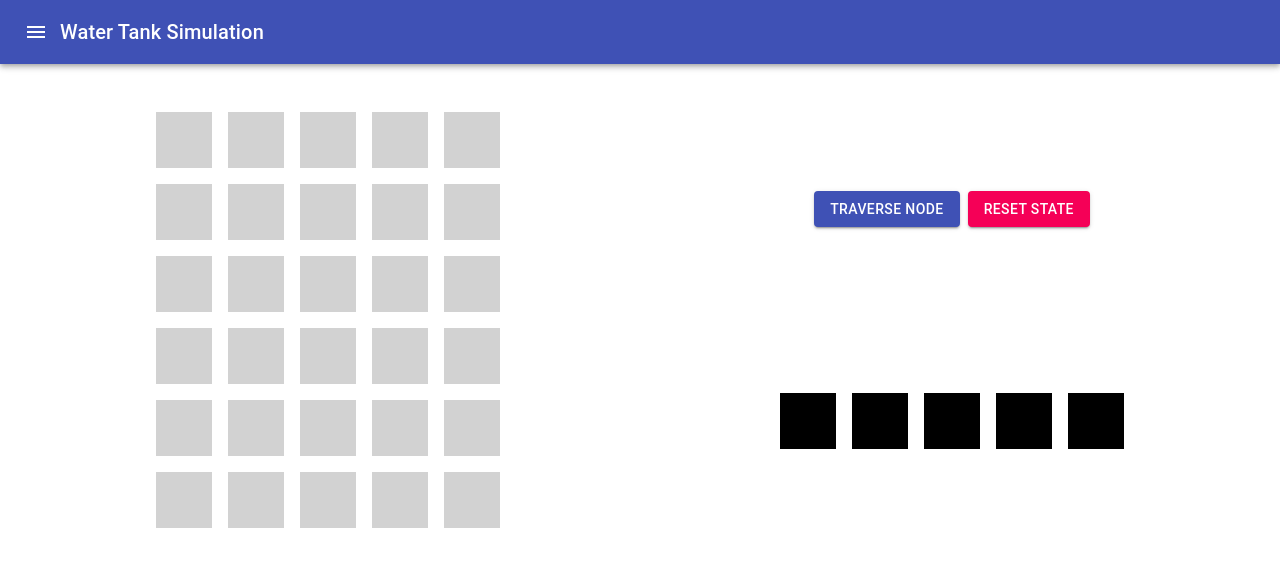
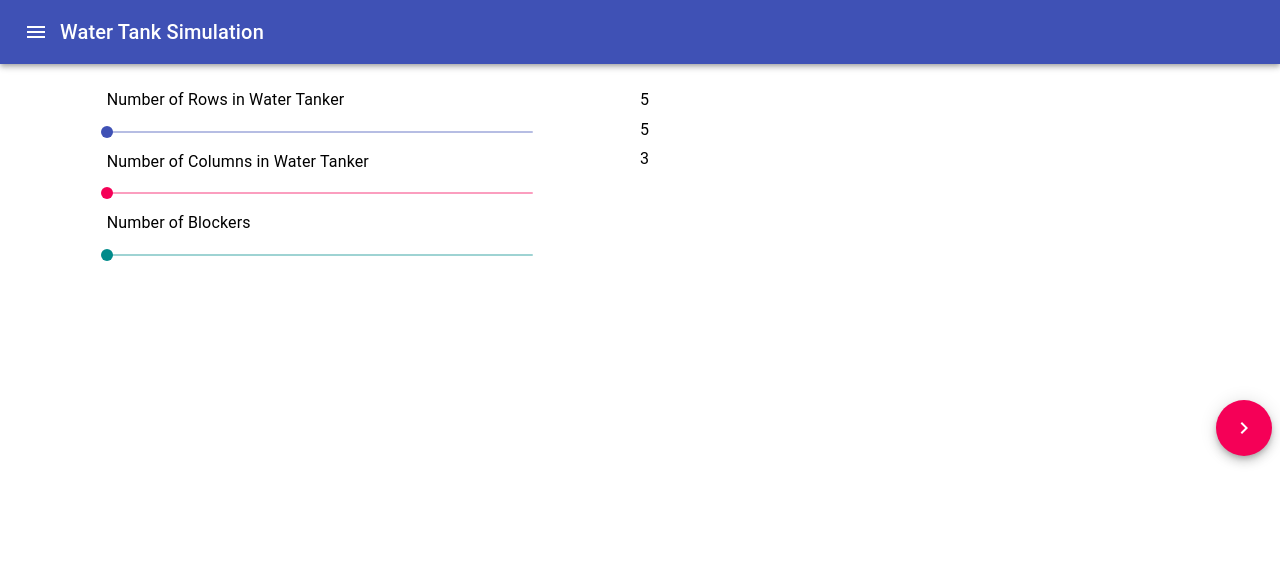
Before and after one commit to gokulsadanandam/water-tanker-simulation, a React (Create React App) app: page / in a window 1280 px wide. Shown: the top 566 px of the page. Built offline with nearby package versions, Linux system fonts and the light colour scheme.

Commit message:
input screen added

```diff
--- a/src/+state/water.tanker.reducer.tsx
+++ b/src/+state/water.tanker.reducer.tsx
@@ -1,19 +1,59 @@
 import { GridArray, WaterTank } from "../data";
 
+export enum Screen {
+  INPUT_SCREEN = 'inputScreen',
+  SIMULATOR_SCREEN = 'simulatorScreen',
+}
+
+export interface WaterTankerInputs {
+  rows: number;
+  columns: number;
+  blocks: number;
+  defaults?: {
+    maxRows?: number;
+    maxColumns?: number;
+    maxBlocks?: number;
+  }
+}
+
 export interface WaterTankerState {
+  screen: Screen;
+  WaterTankerInputs: WaterTankerInputs,
   WaterTank: WaterTank;
 }
 
 export const initialState: WaterTankerState = {
+  screen: Screen.INPUT_SCREEN,
   WaterTank: GridArray,
+  WaterTankerInputs: {
+    rows: 5,
+    columns: 5,
+    blocks: 3,
+    defaults: {
+      maxRows: 20,
+      maxColumns: 20,
+    }
+  }
 };
 
 export function reducer(
   state: WaterTankerState,
   action: { type: string; payload?: any }
 ) {
-  console.log(action,state)
   switch (action.type) {
+    case "waterTankerScreen/updateInput":
+      return {
+        ...state,
+        WaterTankerInputs : {
+          ...state.WaterTankerInputs,
+          [action.payload.key] : action.payload.value
+        }
+      }
+    case "waterTanker/updateScreen":
+      return {
+        ...state,
+        screen: action.payload.screen
+      }
     case "watertanker/dropBlock":
       if (
         !action.payload.isBlocked
--- /dev/null
+++ b/src/App.Header.tsx
@@ -0,0 +1,42 @@
+import { AppBar, Toolbar, IconButton, Typography } from "@material-ui/core";
+import { Menu, ArrowBack } from "@material-ui/icons";
+import { useStoreContext } from "./+state/water.tankerprovider.context";
+import { Screen } from "./+state/water.tanker.reducer";
+
+export default function AppHeader() {
+  const { state, dispatch } = useStoreContext();
+
+  const navigateToHome = () => {
+    dispatch({
+      type: "waterTanker/updateScreen",
+      payload: { screen: Screen.INPUT_SCREEN },
+    });
+  };
+
+  return (
+    <AppBar position="static">
+      <Toolbar>
+        {state.screen === Screen.SIMULATOR_SCREEN ? (
+          <IconButton
+            edge="start"
+            color="inherit"
+            aria-label="back"
+            onClick={navigateToHome}
+          >
+            <ArrowBack />
+          </IconButton>
+        ) : (
+          <IconButton
+            edge="start"
+            color="inherit"
+            aria-label="menu"
+            onClick={navigateToHome}
+          >
+            <Menu />
+          </IconButton>
+        )}
+        <Typography variant="h6">Water Tank Simulation</Typography>
+      </Toolbar>
+    </AppBar>
+  );
+}
--- a/src/App.tsx
+++ b/src/App.tsx
@@ -1,15 +1,9 @@
-import React, {useReducer} from "react";
 import "./App.css";
 import {
   Box,
-  AppBar,
-  Toolbar,
-  IconButton,
   Grid,
-  Typography,
   Button,
 } from "@material-ui/core";
-import { Menu } from "@material-ui/icons";
 import { GridArray, WaterTankItem } from "./data";
 import { DropContainer } from "./Components/Drop.Container";
 import { DraggableGrid } from "./Components/Dragabble.Grid";
@@ -41,7 +35,7 @@ function App() {
       const columns = 5;
 
       let arr = deepCopy(this.initialState);
-      let currentPosition = { positionX: 0, positionY: 2 };
+      let currentPosition = { positionX: 0, positionY: 0 };
       let timer = 1000;
 
       // List to Hold Traversed Valid Nodes
@@ -129,7 +123,7 @@ function App() {
   };
 
   function fillTheTank() {
-    const filledTank = fillTank.fill();
+    fillTank.fill();
   }
 
   function resetTank() {
@@ -146,16 +140,7 @@ function App() {
   }
 
   return (
-    <Box>
-      <AppBar position="static">
-        <Toolbar>
-          <IconButton edge="start" color="inherit" aria-label="menu">
-            <Menu />
-          </IconButton>
-          <Typography variant="h6">Water Tank Simulation</Typography>
-        </Toolbar>
-      </AppBar>
-      <Box display="flex" mt={3} p={2} justifyContent="center">
+    <Box display="flex" mt={3} p={2} justifyContent="center">
         {/* <DropContainer/> */}
         <Grid
           container
@@ -219,7 +204,6 @@ function App() {
           </Grid>
         </Grid>
       </Box>
-    </Box>
   );
 }
 
--- a/src/Components/Dragabble.Grid.tsx
+++ b/src/Components/Dragabble.Grid.tsx
@@ -1,4 +1,4 @@
-import { FC, useReducer } from 'react'
+import { FC } from 'react'
 import { useDrag } from 'react-dnd'
 import { Grid, GridProps } from '@material-ui/core';
 import { ItemTypes } from './Dragabble.Items.Type';
@@ -7,9 +7,9 @@ import {useStoreContext} from '../+state/water.tankerprovider.context'
 
 export const DraggableGrid: FC<GridProps> = function DraggableGrid({ children , key , ...rest }) {
 
-  const { state, dispatch } = useStoreContext();
+  const { dispatch } = useStoreContext();
 
-  const [{ isDragging }, drag] = useDrag(() => ({
+  const [, drag] = useDrag(() => ({
     type: ItemTypes.GRID,
     item: ({ type : 'block' }) ,
     end: (item, monitor) => {
--- a/src/Components/Drop.Container.tsx
+++ b/src/Components/Drop.Container.tsx
@@ -21,7 +21,6 @@ export const DropContainer: FC<GridProps & WaterTankItem> = ({ children, positio
     }),
   }))
 
-  const isActive = canDrop && isOver
 
   return (
     <Grid ref={drop} role={'DropContainer'} {...rest} >
--- /dev/null
+++ b/src/WaterTank.Inputs.tsx
@@ -0,0 +1,120 @@
+import React from "react";
+import Fab from "@material-ui/core/Fab";
+import NavigateNextIcon from "@material-ui/icons/NavigateNext";
+import Typography from "@material-ui/core/Typography";
+import Slider from "@material-ui/core/Slider";
+import Grid from "@material-ui/core/Grid";
+import { useStoreContext } from "./+state/water.tankerprovider.context";
+import { Screen } from './+state/water.tanker.reducer';
+
+export default function WaterTankInputs() {
+  const { state, dispatch } = useStoreContext();
+  const { rows, columns, defaults, blocks } = state.WaterTankerInputs;
+  console.log(state);
+  const updateInput = (
+    e: React.ChangeEvent<{}>,
+    value: number | number[],
+    key: string
+  ) => {
+    e.stopPropagation();
+
+    if (key === "blocks" && value > columns * rows) {
+      return console.error("Value Should Be Less!");
+    }
+
+    dispatch({
+      type: "waterTankerScreen/updateInput",
+      payload: { key, value: value as number },
+    });
+  };
+
+  const navigateUserToSimulator = () => {
+    dispatch({
+        type: "waterTanker/updateScreen",
+        payload: { screen : Screen.SIMULATOR_SCREEN  },
+    });
+  }
+
+  const canUserNavigate = (rows >= 0 && columns >= 0 && blocks <= rows * columns) ? false : true;
+
+  return (
+    <Grid container>
+      <Grid container item lg direction="row" justifyContent="center">
+        <Grid item lg={8}>
+          <Typography id="water-tanker-rows" gutterBottom>
+            Number of Rows in Water Tanker
+          </Typography>
+          <Slider
+            defaultValue={5}
+            aria-labelledby="water-tanker-slider"
+            step={1}
+            color="primary"
+            min={5}
+            max={defaults?.maxRows}
+            onChangeCommitted={(e, value: number | number[]) =>
+              updateInput(e, value, "rows")
+            }
+            valueLabelDisplay="auto"
+          />
+        </Grid>
+
+        <Grid item lg={8}>
+          <Typography id="water-tanker-rows" gutterBottom>
+            Number of Columns in Water Tanker
+          </Typography>
+          <Slider
+            defaultValue={5}
+            aria-labelledby="water-tanker-slider"
+            step={1}
+            color="secondary"
+            min={5}
+            max={defaults?.maxColumns}
+            onChangeCommitted={(e, value: number | number[]) =>
+              updateInput(e, value, "columns")
+            }
+            valueLabelDisplay="auto"
+          />
+        </Grid>
+
+        <Grid item lg={8}>
+          <Typography id="water-tanker-rows" gutterBottom>
+            Number of Blockers
+          </Typography>
+          <Slider
+            defaultValue={3}
+            onChangeCommitted={(e, value: number | number[]) =>
+              updateInput(e, value, "blocks")
+            }
+            aria-labelledby="water-tanker-slider"
+            step={1}
+            style={{ color: "darkcyan" }}
+            min={5}
+            max={defaults?.maxBlocks}
+            valueLabelDisplay="auto"
+          />
+        </Grid>
+      </Grid>
+      <Grid item lg>
+        <Typography id="water-tanker-rows" gutterBottom>
+          {rows}
+        </Typography>
+        <Typography id="water-tanker-rows" gutterBottom>
+          {columns}
+        </Typography>
+        <Typography id="water-tanker-rows" gutterBottom>
+          {blocks}
+        </Typography>
+      </Grid>
+      <Fab
+        color="secondary"
+        style={{ position: "absolute", right: 8, top: "50%" }}
+        size="large"
+        aria-label="navigate"
+        disabled={canUserNavigate}
+        onClick={navigateUserToSimulator}
+      >
+        <NavigateNextIcon />
+      </Fab>
+    </Grid>
+  );
+}
--- a/src/index.tsx
+++ b/src/index.tsx
@@ -2,12 +2,15 @@ import React from 'react';
 import ReactDOM from 'react-dom';
 import './index.css';
 import App from './App';
+import AppHeader from './App.Header';
+import WaterTankInputs from './WaterTank.Inputs';
 import reportWebVitals from './reportWebVitals';
 import { DndProvider } from 'react-dnd'
 import { HTML5Backend } from 'react-dnd-html5-backend'
 import StoreContext from './+state/water.tankerprovider.context'
-import { initialState , reducer } from './+state/water.tanker.reducer'
+import { initialState , reducer, Screen } from './+state/water.tanker.reducer'
 import { ProviderStateInterface } from './+state/water.tankerprovider.context';
+import { Box } from "@material-ui/core";
 
 const AppContainer = () => {
 
@@ -19,7 +22,11 @@ const AppContainer = () => {
   }
   return(
     <StoreContext.Provider value={providerState}>
-    <App/>
+      <Box>
+        <AppHeader/>
+        <Box mb={3} />
+        { state.screen === Screen.INPUT_SCREEN ? <WaterTankInputs/> : <App/> }
+      </Box>
     </StoreContext.Provider>
   )
 }
```
